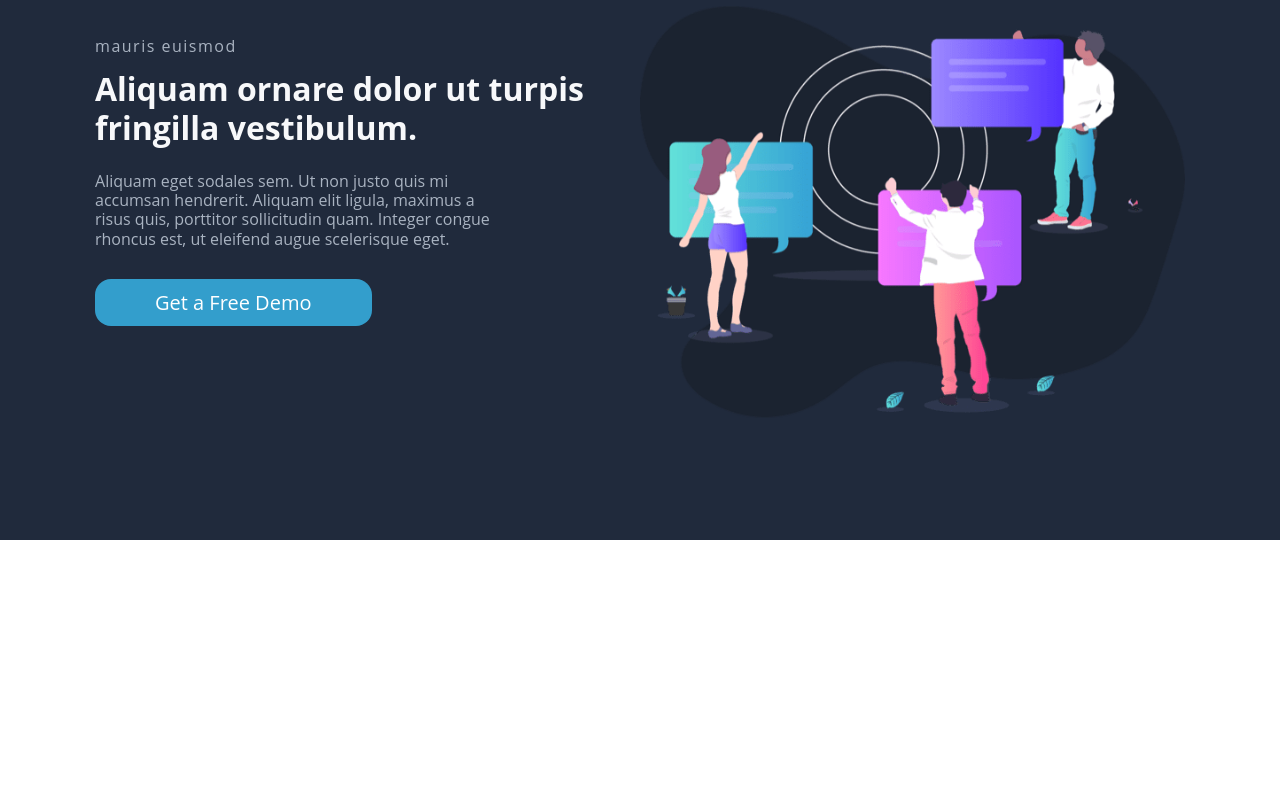
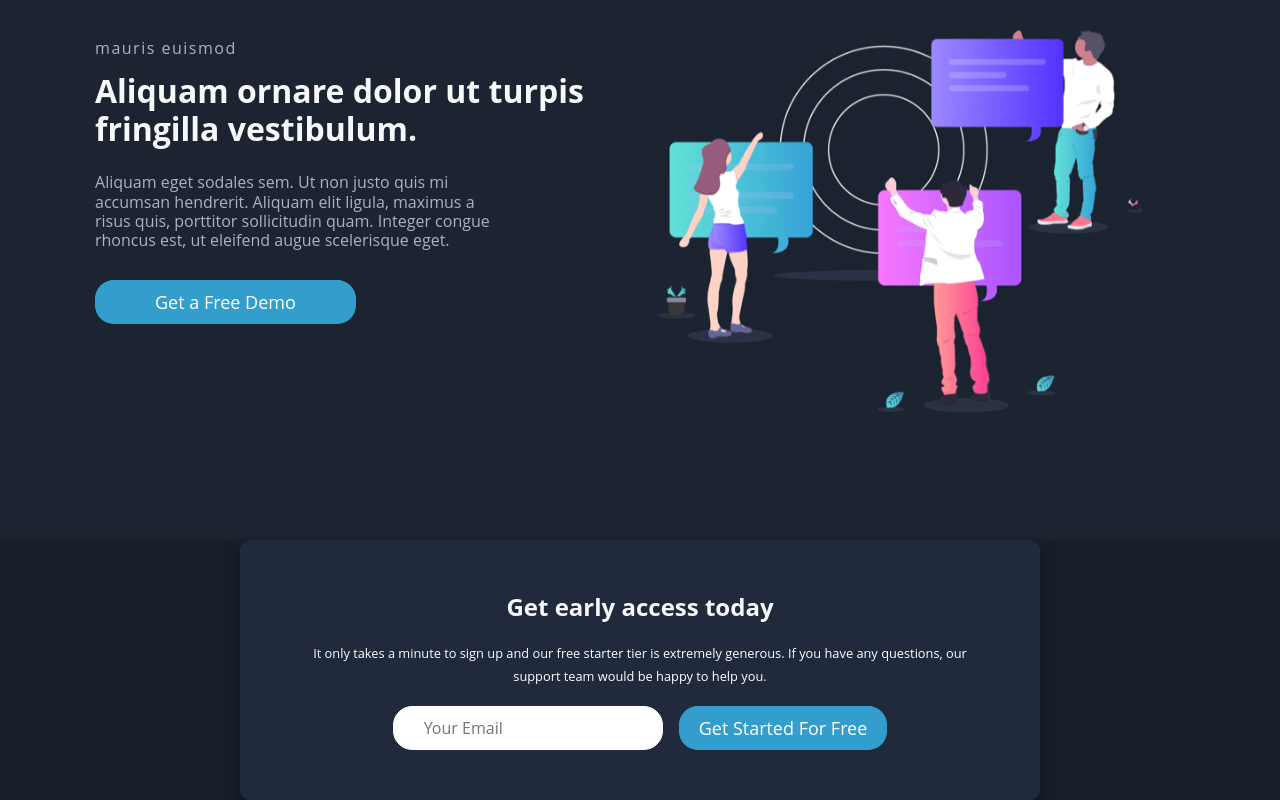
Before and after one commit to summermmg/fylo-dark-theme-landing-page, a React (Create React App) app: page / in a window 1280 px wide. Shown: the part 1460-2260 px from the top of the page. Before the commit the page ends 2000 px from the top, so only its background shows below. Built offline with nearby package versions, Linux system fonts and the light colour scheme.

Commit message:
add styled subscription card
1. add styled subscription card
2. add more style to buttons

```diff
--- a/src/components/Global.js
+++ b/src/components/Global.js
@@ -8,6 +8,10 @@ const GlobalStyles = createGlobalStyle`
         margin: 0;
         padding: 0;
         font-family: 'Open Sans', sans-serif;
+    }
+
+    body {
+        background: hsl(218, 28%, 13%);
     }
 `
 export const Container = styled.div`
@@ -22,19 +26,48 @@ export const Container = styled.div`
 `
 
 export const StyledButton = styled.button`
-    border-radius: 1rem;
+    border-radius: 1.2rem;
     border: none;
     outline: none;
     cursor: pointer;
     background: ${({primary}) => primary ? 'hsl(198, 60%, 50%)' : 'hsl(176, 68%, 64%)'};
     padding: ${({big}) => big ? '10px 60px' : '10px 20px'};
-    font-size: ${({fontBig}) => fontBig ? '20px': '16px'};
+    font-size: ${({fontBig}) => fontBig ? '18px': '14px'};
     color: hsl(0, 0%, 100%);
     white-space: nowrap;
+    position: relative;
+    overflow: hidden;
+	z-index: 1;
 
-    &:hover {
-        transition: all 0.3s ease-out;
-    }
+    &:after {
+		content: '';
+		position: absolute;
+		bottom: 0;
+		left: 0;
+		width: 100%;
+		height: 100%;
+		background-color: ${({primary}) => primary ? 'hsl(198, 60%, 50%)' : 'hsl(176, 68%, 64%)'};
+		border-radius: 1.2rem;
+		z-index: -2;
+	}
+	&:before {
+		content: '';
+		position: absolute;
+		bottom: 0;
+		left: 0;
+		width: 0%;
+		height: 100%;
+		background-color: #82CFFD;
+		transition: all .3s;
+		border-radius: 1.2rem;
+		z-index: -1;
+	}
+	&:hover {
+		color: #fff;
+		&:before {
+			width: 100%;
+		}
+	}
 
     @media screen and (max-width: 960px) {
         width: 100%;
--- a/src/components/InfoSection/InfoSection.styles.js
+++ b/src/components/InfoSection/InfoSection.styles.js
@@ -3,7 +3,7 @@ import { Container } from '../Global';
 
 export const StyledInfoSection = styled.div`
     color: hsl(0, 0%, 100%);
-    background: ${({lightBg}) => lightBg ? '#fff' : 'hsl(219, 30%, 18%)'};
+    background: ${({lightBg}) => lightBg ? '#fff' : 'hsl(217, 28%, 15%)'};
     padding: 50px 0;
     overflow: hidden;
     @media screen and (min-width: 768px) {
--- a/src/components/Navbar/Navbar.styles.js
+++ b/src/components/Navbar/Navbar.styles.js
@@ -96,6 +96,10 @@ export const NavLink = styled(Link)`
     padding: 0 1rem;
     height: 100%;
 
+    &:hover {
+        color: #82CFFD;
+    }
+
     @media screen and (max-width: 960px) {
         text-align: center;
         padding: 2rem;
--- /dev/null
+++ b/src/components/SubscriptionCard/SubscriptionCard.js
@@ -0,0 +1,35 @@
+import React from 'react'
+import {
+    StyledSubCard,
+    SubCardContainer,
+    SubCardHeading,
+    SubCardText,
+    Form,
+    FormInput
+} from './SubscriptionCard.styles';
+import { StyledButton } from '../Global';
+
+const SubscriptionCard = () => {
+    return (
+        <StyledSubCard>
+            <SubCardContainer>
+                <SubCardHeading>
+                    Get early access today
+                </SubCardHeading>
+                <SubCardText>
+                    It only takes a minute to sign up and our free starter
+                     tier is extremely generous. If you have any questions,
+                      our support team would be happy to help you.
+                </SubCardText>
+                <Form>
+                    <FormInput name="email" type="email" placeholder="Your Email" />
+                        <StyledButton primary fontBig>
+                            Get Started For Free
+                        </StyledButton>
+                </Form>
+            </SubCardContainer>
+        </StyledSubCard>
+    )
+}
+
+export default SubscriptionCard
--- /dev/null
+++ b/src/components/SubscriptionCard/SubscriptionCard.styles.js
@@ -0,0 +1,63 @@
+import styled from 'styled-components';
+import { Container } from '../Global';
+
+export const StyledSubCard = styled.div`
+    color: hsl(0, 0%, 100%);
+`
+
+export const SubCardContainer = styled(Container)`
+    max-width: 800px;
+    padding: 50px;
+    background: hsl(219, 30%, 18%);
+    border-radius: 10px;
+    box-shadow: rgba(0, 0, 0, 0.35) 0px 5px 15px;
+    text-align: center;
+
+    @media screen and (max-width: 768px) {
+        width: 80%;
+        margin: 0 auto;
+        padding: 30px;
+    }
+
+    ${Container}
+`
+
+export const SubCardHeading = styled.h2`
+    color: #f7f8fa;
+
+    @media screen and (max-width: 768px) {
+        font-size: 1rem;
+    }
+`
+
+export const SubCardText = styled.p`
+    font-size: 0.8rem;
+    line-height: 1.4rem;
+    margin: 1.2rem 0;
+
+    @media screen and (max-width: 768px) {
+        font-size: 0.7rem;
+    }
+`
+
+export const Form = styled.footer`
+    display: flex;
+    align-items: center;
+    justify-content: center;
+    gap: 1rem;
+
+    @media screen and (max-width: 768px) {
+        flex-direction: column;
+    }
+`
+
+export const FormInput = styled.input`
+    border-radius: 1.2rem;
+    border: 1px solid #fff;
+    font-size: 1rem;
+    padding: 10px 30px;
+    outline: none;
+    @media screen and (max-width: 768px) {
+        width: 100%;
+    }
+`
--- a/src/pages/HomePage/Home.js
+++ b/src/pages/HomePage/Home.js
@@ -1,5 +1,6 @@
 import React from 'react';
 import InfoSection from '../../components/InfoSection/InfoSection';
+import SubscriptionCard from '../../components/SubscriptionCard/SubscriptionCard';
 import { homeObjOne, homeObjTwo, homeObjThree } from './Data';
 
 const Home = () => {
@@ -8,6 +9,7 @@ const Home = () => {
             <InfoSection {...homeObjOne} />
             <InfoSection {...homeObjTwo} />
             <InfoSection {...homeObjThree} />
+            <SubscriptionCard />
         </div>
     )
 };
```
